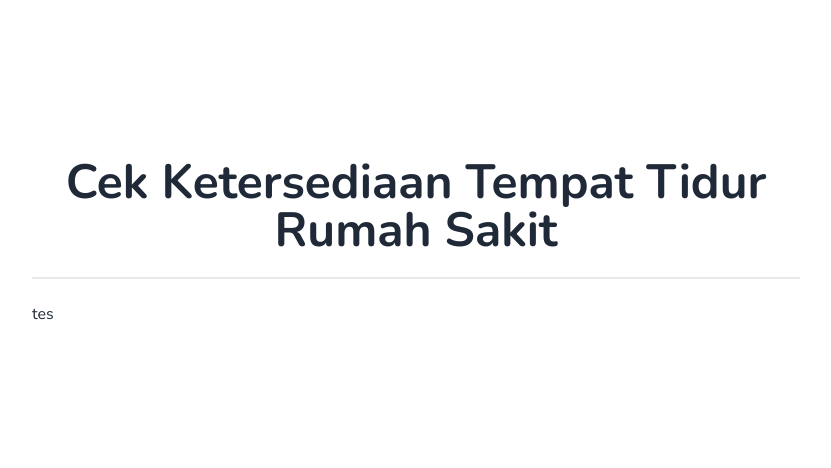
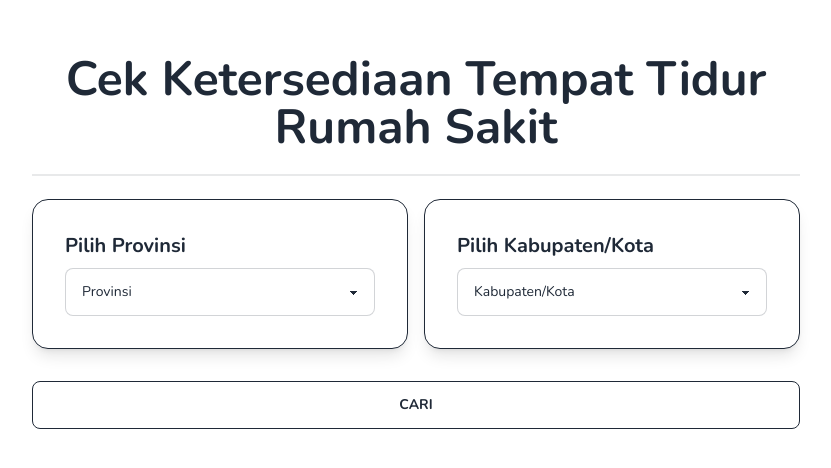
Before and after one commit to shidqi29/cekrs, a React (Vite) app: page / in a window 1280 px wide. Shown: the part 158-626 px from the top of the page, without its empty margins (224-1055 px from the left). Built offline with nearby package versions, Linux system fonts and the light colour scheme.

Commit message:
feat[Home]: add Search component to Home Page

```diff
--- a/package.json
+++ b/package.json
@@ -10,6 +10,7 @@
     "preview": "vite preview"
   },
   "dependencies": {
+    "axios": "^1.5.0",
     "react": "^18.2.0",
     "react-dom": "^18.2.0",
     "react-router-dom": "^6.15.0"
--- /dev/null
+++ b/src/components/Search.jsx
@@ -0,0 +1,37 @@
+const Search = () => {
+  return (
+    <>
+      <div className="grid grid-cols-1 gap-4 pb-8 md:grid-cols-2">
+        <div className="card card-bordered w-full border-base-content bg-base-100 shadow-lg">
+          <div className="card-body">
+            <h2 className="card-title">Pilih Provinsi</h2>
+            <div className="form-control">
+              <select
+                className="select select-bordered"
+                placeholder="Pilih Provinsi ..."
+              >
+                <option>Provinsi</option>
+              </select>
+            </div>
+          </div>
+        </div>
+        <div className="card card-bordered w-full border-base-content bg-base-100 shadow-lg">
+          <div className="card-body">
+            <h2 className="card-title">Pilih Kabupaten/Kota</h2>
+            <div className="form-control">
+              <select
+                className="select select-bordered"
+                placeholder="Pilih Kabupaten/Kota ..."
+              >
+                <option>Kabupaten/Kota</option>
+              </select>
+            </div>
+          </div>
+        </div>
+      </div>
+      <button className="btn btn-outline w-full">Cari</button>
+    </>
+  );
+};
+
+export default Search;
--- a/src/pages/Home.jsx
+++ b/src/pages/Home.jsx
@@ -1,9 +1,10 @@
 import PageContainer from "../components/PageContainer";
+import Search from "../components/Search";
 
 const Home = () => {
   return (
     <PageContainer title={"Cek Ketersediaan Tempat Tidur Rumah Sakit"}>
-      <h1>tes</h1>
+      <Search />
     </PageContainer>
   );
 };
```
Also changed, not shown: 2 other files (tests, documents, lock files or other folders).
